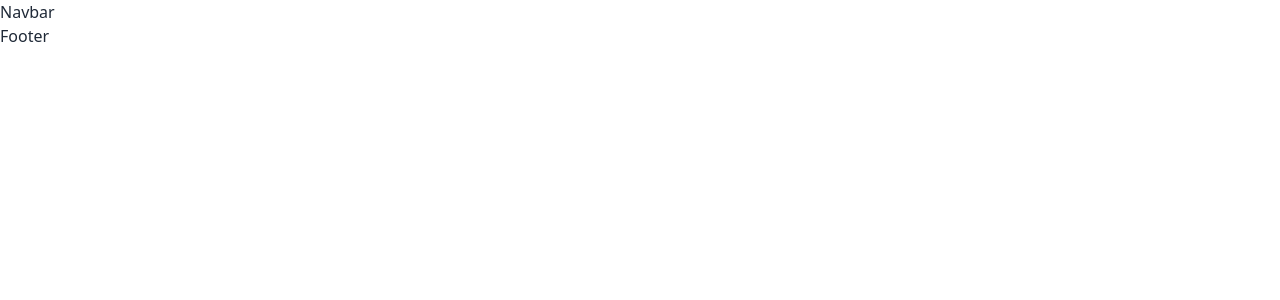
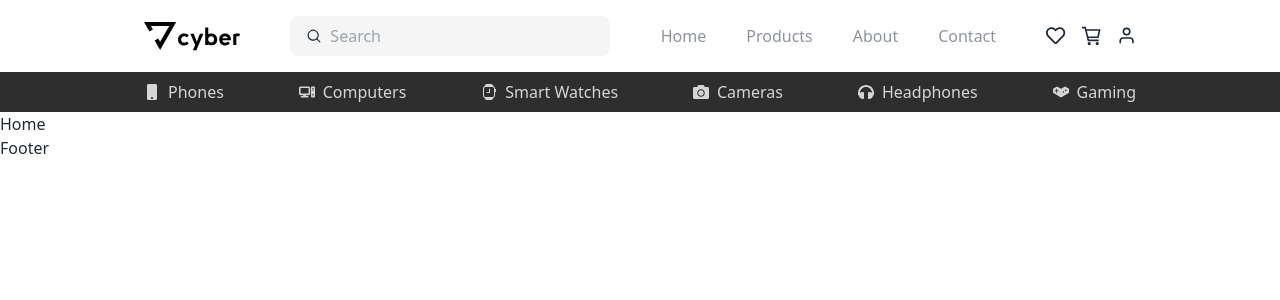
Before and after one commit to nawfs254/cyber-ecommerce-frontend, a React (Vite) app: page / in a window 1280 px wide. Shown: the top 300 px of the page. Built offline with nearby package versions, Linux system fonts and the light colour scheme.

Commit message:
added responsive navbar

```diff
--- a/index.html
+++ b/index.html
@@ -1,13 +1,16 @@
 <!doctype html>
 <html lang="en" data-theme="light">
+
 <head>
   <meta charset="UTF-8" />
   <link rel="icon" type="image/svg+xml" href="/vite.svg" />
   <meta name="viewport" content="width=device-width, initial-scale=1.0" />
   <title>Vite + React</title>
 </head>
+
 <body>
   <div id="root"></div>
   <script type="module" src="/src/main.jsx"></script>
 </body>
+
 </html>
--- a/src/Components/Navbar.jsx
+++ b/src/Components/Navbar.jsx
@@ -1,6 +1,80 @@
+import { GiHamburgerMenu } from "react-icons/gi"
+import logo from "../assets/logo.svg"
+import { Link, NavLink } from "react-router"
+import { HiMiniMagnifyingGlass } from "react-icons/hi2"
+import { FaCamera, FaHeadphones, FaMobile, FaRegHeart } from "react-icons/fa"
+import { FiUser } from "react-icons/fi"
+import { GrCart } from "react-icons/gr"
+import { FaComputer } from "react-icons/fa6"
+import { SiYoutubegaming } from "react-icons/si"
+import { BsSmartwatch } from "react-icons/bs"
+
 const Navbar = () => {
     return (
-        <div>Navbar</div>
+        <>
+            <div className="flex justify-between items-center px-4 lg:px-36 py-6 md:py-4">
+                <div className="logo">
+                    <Link to="/"><img src={logo} alt="logo" /></Link>
+                </div>
+
+                <label className="input input-bordered hidden md:flex items-center gap-2 h-10 lg:w-80 bg-[#F5F5F5] border-none">
+                    <HiMiniMagnifyingGlass></HiMiniMagnifyingGlass>
+                    <input type="text" className="grow" placeholder="Search" />
+                </label>
+
+                <ul className="nav-menu hidden lg:flex gap-10">
+                    <li><NavLink to="/" className="opacity-50 hover:opacity-100 transition font-medium">Home</NavLink></li>
+                    <li><NavLink to="/products" className="opacity-50 hover:opacity-100 transition font-medium">Products</NavLink></li>
+                    <li><NavLink to="/about" className="opacity-50 hover:opacity-100 transition font-medium">About</NavLink></li>
+                    <li><NavLink to="/contact" className="opacity-50 hover:opacity-100 transition font-medium">Contact</NavLink></li>
+                </ul>
+
+                <div className="hidden md:flex md:gap-4">
+                    <FaRegHeart size="1.2rem"></FaRegHeart>
+                    <GrCart size="1.2rem"></GrCart>
+                    <FiUser size="1.2rem"></FiUser>
+                </div>
+
+                <details className="inline-block lg:hidden dropdown dropdown-end">
+                    <summary className="btn m-1 bg-transparent border-none shadow-none">
+                        <GiHamburgerMenu size="1.7rem"></GiHamburgerMenu>
+                    </summary>
+                    <ul className="menu dropdown-content bg-base-100 rounded-box z-[1] w-[94vw] md:w-[96vw] p-2 shadow">
+                        <li><NavLink to="/" className="text-end">Home</NavLink></li>
+                        <li><NavLink to="/products">Products</NavLink></li>
+                        <li><NavLink to="/about">About</NavLink></li>
+                        <li><NavLink to="/contact">Contact</NavLink></li>
+                    </ul>
+                </details>
+            </div>
+
+            <div className="hidden md:flex md:text-sm lg:text-base items-center px-4 lg:px-36 py-2 text-white bg-[#2E2E2E] justify-between">
+                <div className="flex items-center opacity-80 gap-2">
+                    <FaMobile></FaMobile>
+                    <p>Phones</p>
+                </div>
+                <div className="flex items-center opacity-80 gap-2">
+                    <FaComputer></FaComputer>
+                    <p>Computers</p>
+                </div>
+                <div className="flex items-center opacity-80 gap-2">
+                    <BsSmartwatch></BsSmartwatch>
+                    <p>Smart Watches</p>
+                </div>
+                <div className="flex items-center opacity-80 gap-2">
+                    <FaCamera></FaCamera>
+                    <p>Cameras</p>
+                </div>
+                <div className="flex items-center opacity-80 gap-2">
+                    <FaHeadphones></FaHeadphones>
+                    <p>Headphones</p>
+                </div>
+                <div className="flex items-center opacity-80 gap-2">
+                    <SiYoutubegaming></SiYoutubegaming>
+                    <p>Gaming</p>
+                </div>
+            </div>
+        </>
     )
 }
 
--- /dev/null
+++ b/src/Pages/About.jsx
@@ -0,0 +1,7 @@
+const About = () => {
+    return (
+        <div>About</div>
+    )
+}
+
+export default About
--- /dev/null
+++ b/src/Pages/Contact.jsx
@@ -0,0 +1,7 @@
+const Contact = () => {
+    return (
+        <div>Contact</div>
+    )
+}
+
+export default Contact
--- /dev/null
+++ b/src/Pages/Home.jsx
@@ -0,0 +1,7 @@
+const Home = () => {
+    return (
+        <div>Home</div>
+    )
+}
+
+export default Home
--- /dev/null
+++ b/src/Pages/Products.jsx
@@ -0,0 +1,7 @@
+const Products = () => {
+    return (
+        <div>Products</div>
+    )
+}
+
+export default Products
--- a/tailwind.config.js
+++ b/tailwind.config.js
@@ -1,11 +1,12 @@
 /** @type {import('tailwindcss').Config} */
-import daisyui from "daisyui"
+import daisyui from "daisyui";
 export default {
-  content: [],
+  content: [
+    "./index.html",
+    "./src/**/*.{js,ts,jsx,tsx}",
+  ],
   theme: {
     extend: {},
   },
-  plugins: [
-    daisyui
-  ],
-}
+  plugins: [daisyui],
+};
```
Also changed, not shown: src/Routes/Routes.jsx (+23 -1 lines). Lines whose indentation alone changed are shown as unchanged.
